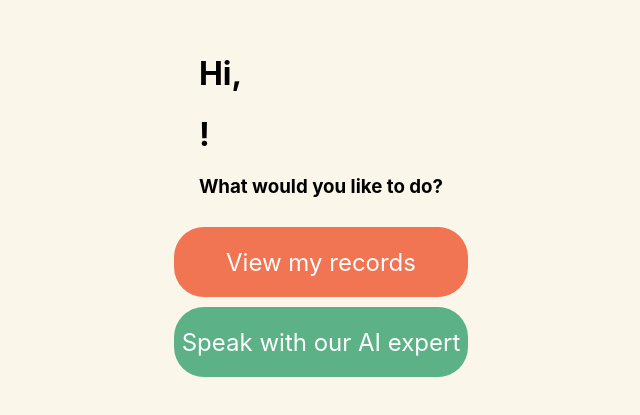
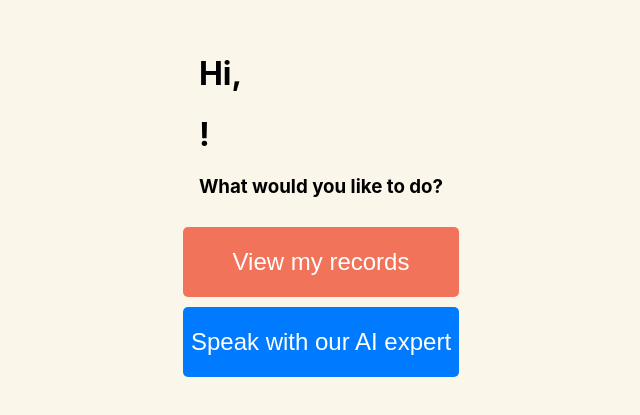
Before and after one commit to ksantoso2/EverCare, a React (Create React App) app in the folder frontend/: page /mainpage in a window 1280 px wide. Shown: the part 203-618 px from the top of the page, without its empty margins (319-959 px from the left). Built offline with nearby package versions, Linux system fonts and the light colour scheme.

Commit message:
update app css

```diff
--- a/frontend/src/App.css
+++ b/frontend/src/App.css
@@ -1,4 +1,5 @@
-* {
+body,
+#root {
   font-family: 'Inter', sans-serif;
   /* text-align: center; */
   background-color: #FBF6EA !important;
@@ -19,72 +20,6 @@ textarea {
 
 button {
   font-size: 1.5rem;
-}
-
-.btn-green {
-  background-color: #5cb286 !important; /* Green background */
-  padding-top: 20px !important;
-  padding-bottom: 20px !important;
-  color: white; /* White text color */
-  padding: 8px;
-  border: none;
-  border-radius: 30px !important;
-  cursor: pointer;
-  transition: background-color 0.3s ease;
-}
-
-.btn-green:hover {
-  background-color: #218838 !important; /* Darker green on hover */
-}
-
-.btn-orange {
-  background-color: #f17453 !important; /* Green background */
-  color: white; /* White text color */
-  padding: 8px;
-  border: none;
-  border-radius: 30px !important;
-  cursor: pointer;
-  transition: background-color 0.3s ease;
-}
-
-.btn-orange:hover {
-  background-color: #d25b00 !important; /* Darker green on hover */
-}
-
-.btn-green {
-  background-color: #5cb286 !important;
-  /* Green background */
-  padding-top: 20px !important;
-  padding-bottom: 20px !important;
-  color: white;
-  /* White text color */
-  padding: 8px;
-  border: none;
-  border-radius: 30px !important;
-  cursor: pointer;
-  transition: background-color 0.3s ease;
-}
-
-.btn-green:hover {
-  background-color: #218838 !important;
-  /* Darker green on hover */
-}
-
-.btn-orange {
-  background-color: #f17453 !important;
-  /* Green background */
-  color: white;
-  /* White text color */
-  padding: 8px;
-  border: none;
-  border-radius: 30px !important;
-  cursor: pointer;
-  transition: background-color 0.3s ease;
-}
-
-.btn-orange:hover {
-  background-color: #d25b00 !important;
-  /* Darker green on hover */
 }
 
 input:focus,
```
